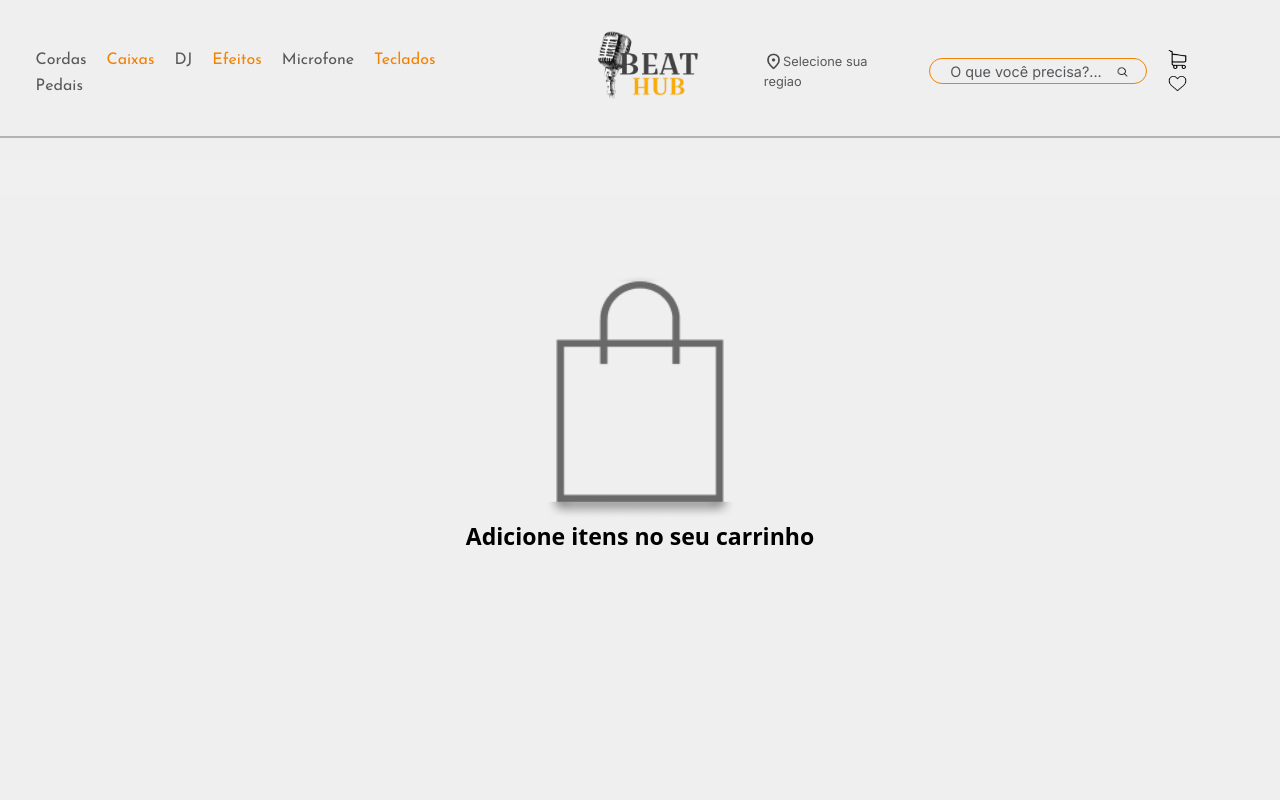
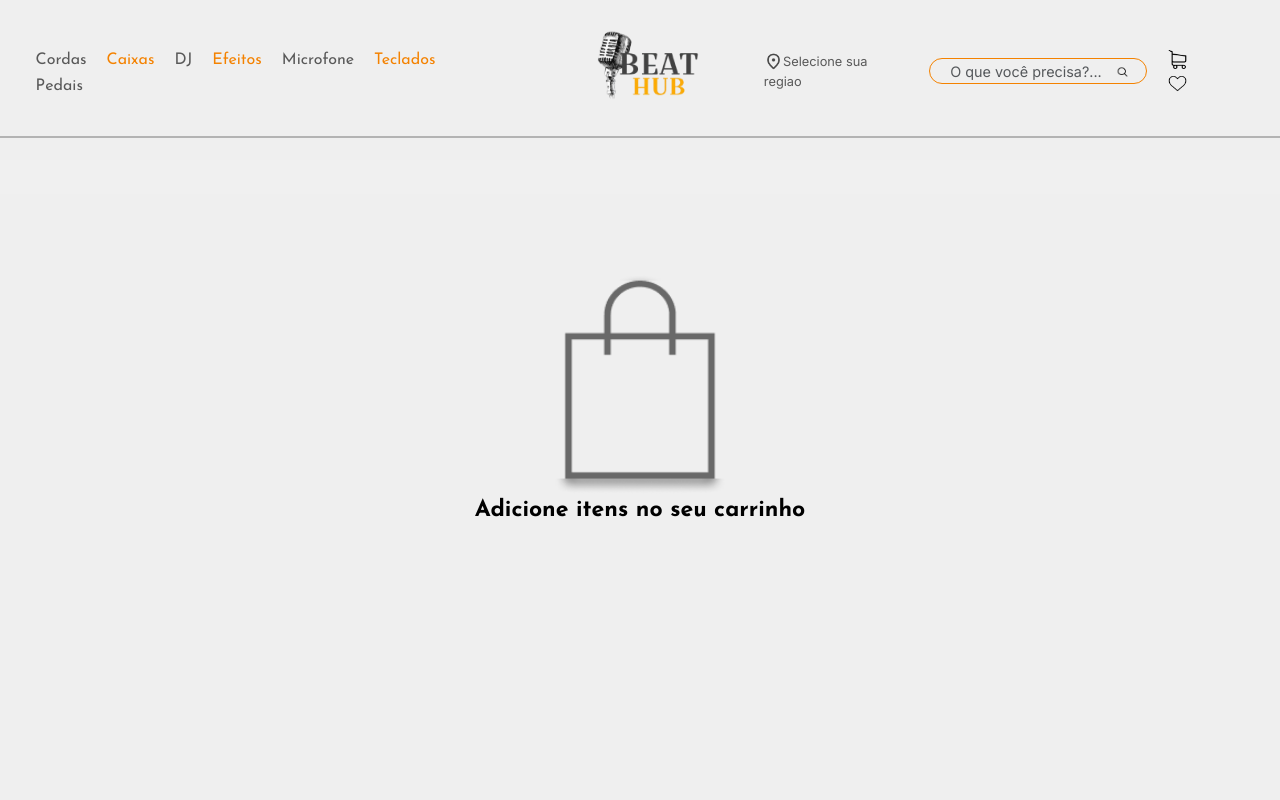
Before and after one commit to spricigom/BeatHub, a Vue app: page /Carrinho in a window 1280 px wide. Shown: the top 800 px of the page. Built offline with nearby package versions, Linux system fonts and the light colour scheme; a web font is replaced by a local one.

Commit message:
FEAT: fonte do texto corrigida

```diff
--- a/src/views/CarrinhoView.vue
+++ b/src/views/CarrinhoView.vue
@@ -119,9 +119,10 @@
     color: #000000;
     font-weight: 700;
     font-size: 1.8vw;
+    font-family: 'Josefin Sans', sans-serif;
 }
 #carrinho{
-    width: 20vw;
+    width: 18vw;
 }
 main{
     height: 100vh;
```
